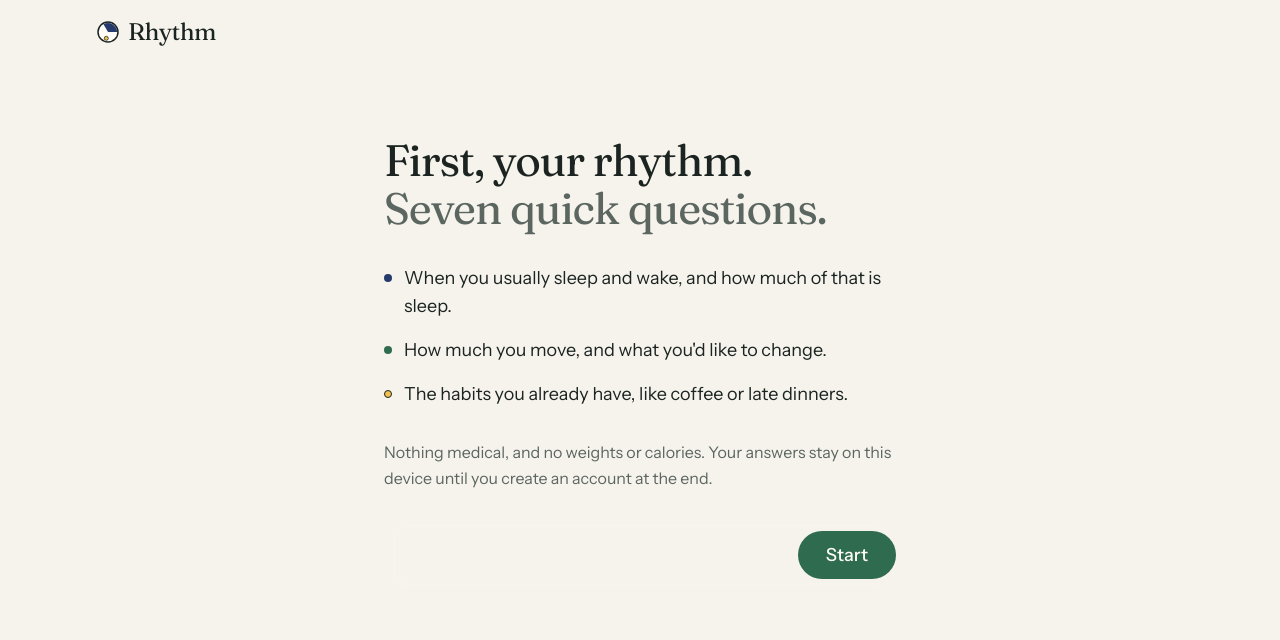
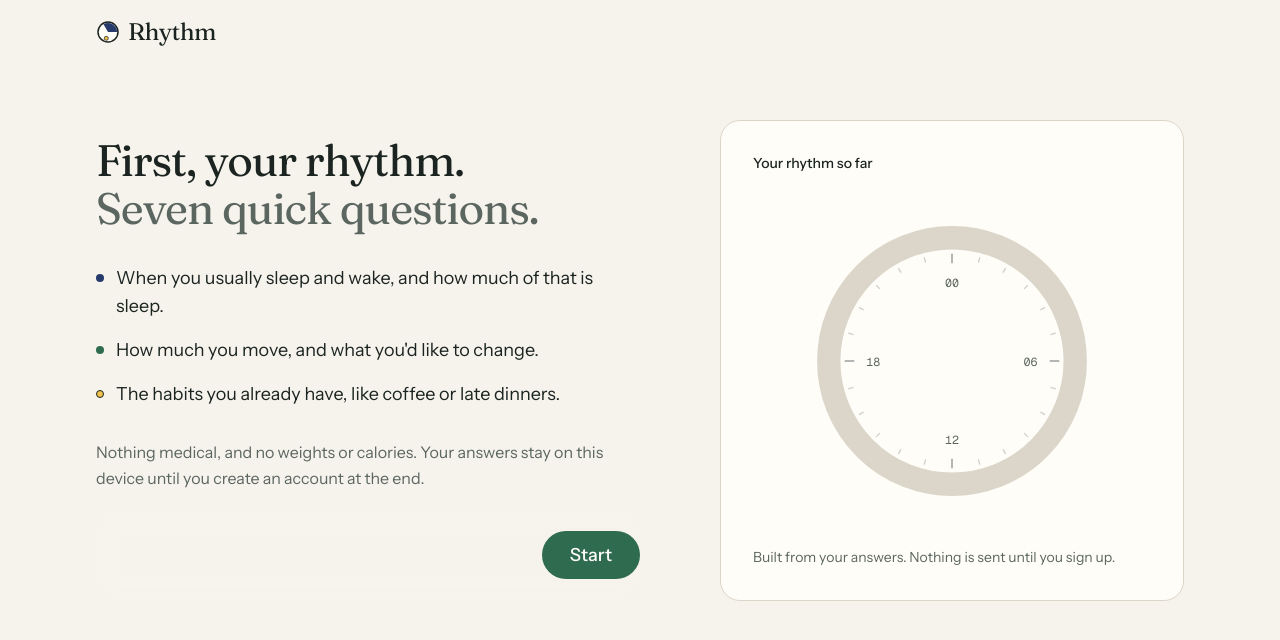
Before and after one commit to mnahsanofficial/rhythm-health, a Next.js app in the folder frontend/: page /onboarding in a window 1280 px wide. Shown: the top 640 px of the page. Built offline with nearby package versions, Linux system fonts and the light colour scheme.

Commit message:
feat(frontend): add sleep steps with a live rhythm ring
Bedtime, wake time and hours asleep feed the ring as they're
entered, so users see their day take shape while they answer.

```diff
--- a/frontend/src/components/onboarding/onboarding-flow.tsx
+++ b/frontend/src/components/onboarding/onboarding-flow.tsx
@@ -3,8 +3,10 @@
 import { AnimatePresence, motion, type Variants } from "motion/react";
 import { useEffect, useRef, useState, useSyncExternalStore } from "react";
 import { ProgressBar } from "@/components/onboarding/progress-bar";
-import { QUESTION_COUNT, STEPS } from "@/components/onboarding/steps";
+import { nightIsPlausible, QUESTION_COUNT, STEPS } from "@/components/onboarding/steps";
+import { RhythmRing } from "@/components/rhythm-ring";
 import { loadDraft, saveDraft, type OnboardingDraft } from "@/lib/onboarding/draft";
+import { placeHabits } from "@/lib/rhythm/habits";
 
 // Steps slide in the direction you're going, so back and forward feel different.
 const slide: Variants = {
@@ -55,11 +57,17 @@ function Flow() {
   const canContinue = current ? current.isAnswered(draft) && step < STEPS.length : true;
 
   return (
+    <div className="mx-auto grid w-full max-w-6xl flex-1 px-4 sm:px-8 lg:grid-cols-[minmax(0,34rem)_1fr] lg:gap-20">
       <form
-      className="mx-auto flex w-full max-w-xl flex-1 flex-col px-4 sm:px-8"
+        className="flex flex-col"
         onSubmit={(e) => {
           e.preventDefault();
-        if (canContinue) go(step + 1);
+          if (!canContinue) return;
+          if (current?.complete) {
+            const patch = current.complete(draft);
+            setDraft((d) => ({ ...d, ...patch }));
+          }
+          go(step + 1);
         }}
       >
         <div className="h-6 pt-2">{current && <ProgressBar current={step} total={QUESTION_COUNT} />}</div>
@@ -116,6 +124,27 @@ function Flow() {
           </button>
         </div>
       </form>
+      <RhythmPanel draft={draft} />
+    </div>
+  );
+}
+
+/** Wide screens: the ring sits beside the questions and fills in as each answer arrives. */
+function RhythmPanel({ draft }: { draft: OnboardingDraft }) {
+  return (
+    <aside aria-label="Your rhythm so far" className="hidden lg:block">
+      <div className="sticky top-8 mt-14 rounded-card border border-line bg-paper p-8">
+        <p className="text-caption font-medium text-ink">Your rhythm so far</p>
+        <div className="mx-auto mt-4 max-w-[340px]">
+          <RhythmRing
+            schedule={nightIsPlausible(draft) ? draft.usual_sleep_schedule : undefined}
+            sleepHours={draft.usual_sleep_hours}
+            habits={placeHabits(draft.regular_habits ?? [])}
+          />
+        </div>
+        <p className="mt-4 text-caption text-muted">Built from your answers. Nothing is sent until you sign up.</p>
+      </div>
+    </aside>
   );
 }
 
--- a/frontend/src/components/onboarding/steps.tsx
+++ b/frontend/src/components/onboarding/steps.tsx
@@ -1,7 +1,10 @@
 "use client";
 
 import { ChoiceGroup } from "@/components/onboarding/choice-group";
+import { RhythmRing } from "@/components/rhythm-ring";
 import type { OnboardingDraft } from "@/lib/onboarding/draft";
+import { placeHabits } from "@/lib/rhythm/habits";
+import { formatDuration, formatHours, minutesBetween } from "@/lib/rhythm/time";
 import type { AgeRange } from "@/lib/types/api";
 
 export type StepProps = {
@@ -14,6 +17,8 @@ export type Step = {
   question: string;
   why: string;
   isAnswered: (draft: OnboardingDraft) => boolean;
+  /** Fields to save when leaving the step forward, e.g. a suggested value the user accepted as is. */
+  complete?: (draft: OnboardingDraft) => OnboardingDraft;
   Body: (props: StepProps) => React.ReactNode;
 };
 
@@ -37,6 +42,138 @@ function AgeBody({ draft, update }: StepProps) {
   );
 }
 
+// A night shorter than 3 hours or longer than 14 is almost always a mistyped time.
+const MIN_NIGHT_MIN = 3 * 60;
+const MAX_NIGHT_MIN = 14 * 60;
+
+function nightMinutes(draft: OnboardingDraft): number | null {
+  const s = draft.usual_sleep_schedule;
+  return s?.bedtime && s.wake_time ? minutesBetween(s.bedtime, s.wake_time) : null;
+}
+
+export function nightIsPlausible(draft: OnboardingDraft) {
+  const m = nightMinutes(draft);
+  return m !== null && m >= MIN_NIGHT_MIN && m <= MAX_NIGHT_MIN;
+}
+
+/** Time in bed minus half an hour, rounded down to the half hour: a fair first guess at actual sleep. */
+function suggestedSleepHours(draft: OnboardingDraft): number {
+  const m = nightMinutes(draft) ?? 8 * 60;
+  return Math.max(MIN_HOURS, Math.min(MAX_HOURS, Math.floor(((m - 30) / 60) * 2) / 2));
+}
+
+/** Ring shown inside the sleep steps on phones; on wide screens the side panel shows it instead. */
+function InlineRing({ draft }: { draft: OnboardingDraft }) {
+  return (
+    <div className="mx-auto mt-8 w-full max-w-[260px] lg:hidden">
+      <RhythmRing
+        schedule={nightIsPlausible(draft) ? draft.usual_sleep_schedule : undefined}
+        sleepHours={draft.usual_sleep_hours}
+        habits={placeHabits(draft.regular_habits ?? [])}
+      />
+    </div>
+  );
+}
+
+function ScheduleBody({ draft, update }: StepProps) {
+  const schedule = { bedtime: "", wake_time: "", ...draft.usual_sleep_schedule };
+  const minutes = nightMinutes(draft);
+  // New times mean a new guess at hours asleep, so clear any earlier one.
+  const set = (patch: Partial<typeof schedule>) =>
+    update({ usual_sleep_schedule: { ...schedule, ...patch }, usual_sleep_hours: undefined });
+
+  return (
+    <>
+      <div className="grid grid-cols-2 gap-3">
+        <TimeField label="Bedtime" value={schedule.bedtime} onChange={(bedtime) => set({ bedtime })} />
+        <TimeField label="Wake time" value={schedule.wake_time} onChange={(wake_time) => set({ wake_time })} />
+      </div>
+      <p aria-live="polite" className="mt-3 min-h-6 text-body text-muted">
+        {minutes === null
+          ? ""
+          : nightIsPlausible(draft)
+            ? `That's ${formatDuration(minutes)} in bed.`
+            : `That's ${formatDuration(minutes)} in bed. Check the times?`}
+      </p>
+      <InlineRing draft={draft} />
+    </>
+  );
+}
+
+function TimeField({ label, value, onChange }: { label: string; value: string; onChange: (v: string) => void }) {
+  return (
+    <label className="flex flex-col gap-1.5">
+      <span className="text-caption font-medium text-ink">{label}</span>
+      <input
+        type="time"
+        required
+        value={value}
+        onChange={(e) => onChange(e.target.value)}
+        className="min-h-14 w-full rounded-card border border-line bg-paper px-4 font-mono text-lead text-ink tabular-nums focus-visible:border-moss"
+      />
+    </label>
+  );
+}
+
+const MIN_HOURS = 3;
+const MAX_HOURS = 12;
+
+function HoursBody({ draft, update }: StepProps) {
+  const hours = draft.usual_sleep_hours ?? suggestedSleepHours(draft);
+  const minutesInBed = nightMinutes(draft) ?? 0;
+  const inBed = formatDuration(minutesInBed);
+  // Can't sleep longer than you're in bed: cap at the night, to the half hour below.
+  const max = Math.min(MAX_HOURS, Math.floor((minutesInBed / 60) * 2) / 2);
+  const set = (h: number) => update({ usual_sleep_hours: Math.max(MIN_HOURS, Math.min(max, h)) });
+
+  return (
+    <>
+      <div className="flex items-center justify-between gap-4 rounded-card border border-line bg-paper p-3">
+        <StepperButton label="Half an hour less" disabled={hours <= MIN_HOURS} onClick={() => set(hours - 0.5)}>
+          −
+        </StepperButton>
+        <output aria-live="polite" className="text-center">
+          <span className="block font-display text-display-sm tabular-nums">{formatHours(hours)}</span>
+          <span className="block text-caption text-muted">hours asleep</span>
+        </output>
+        <StepperButton label="Half an hour more" disabled={hours >= max} onClick={() => set(hours + 0.5)}>
+          +
+        </StepperButton>
+      </div>
+      <p className="mt-3 text-body text-muted">
+        {hours === suggestedSleepHours(draft)
+          ? `Our guess from ${inBed} in bed. Change it if it's off.`
+          : `Out of ${inBed} in bed.`}
+      </p>
+      <InlineRing draft={draft} />
+    </>
+  );
+}
+
+function StepperButton({
+  label,
+  disabled,
+  onClick,
+  children,
+}: {
+  label: string;
+  disabled: boolean;
+  onClick: () => void;
+  children: React.ReactNode;
+}) {
+  return (
+    <button
+      type="button"
+      aria-label={label}
+      disabled={disabled}
+      onClick={onClick}
+      className="grid size-14 shrink-0 place-items-center rounded-full bg-moss-tint text-headline text-moss transition-[background-color,scale] hover:bg-moss hover:text-paper active:scale-95 disabled:opacity-40 disabled:hover:bg-moss-tint disabled:hover:text-moss"
+    >
+      {children}
+    </button>
+  );
+}
+
 /** Questions in order. Each one fills one profile field (TRD §12.1). */
 export const STEPS: Step[] = [
   {
@@ -46,6 +183,21 @@ export const STEPS: Step[] = [
     isAnswered: (d) => Boolean(d.age_range),
     Body: AgeBody,
   },
+  {
+    id: "schedule",
+    question: "When do you usually sleep?",
+    why: "On a normal workday. Rough times are fine.",
+    isAnswered: nightIsPlausible,
+    complete: (d) => ({ usual_sleep_hours: d.usual_sleep_hours ?? suggestedSleepHours(d) }),
+    Body: ScheduleBody,
+  },
+  {
+    id: "hours",
+    question: "How much of that is actual sleep?",
+    why: "Most people sleep a little less than they're in bed. A guess is fine.",
+    isAnswered: nightIsPlausible,
+    Body: HoursBody,
+  },
 ];
 
 /** Questions planned in total, so progress is honest from the first one. */
--- a/frontend/src/components/rhythm-ring.tsx
+++ b/frontend/src/components/rhythm-ring.tsx
@@ -1,7 +1,16 @@
 "use client";
 
-import { motion, useReducedMotion, type Variants } from "motion/react";
-import { arcPath, formatHours, pointAt, toMinutes } from "@/lib/rhythm/time";
+import {
+  animate,
+  motion,
+  useInView,
+  useMotionValue,
+  useReducedMotion,
+  useTransform,
+  type MotionValue,
+} from "motion/react";
+import { useEffect, useRef } from "react";
+import { formatHours, minutesBetween, pointAt, toMinutes } from "@/lib/rhythm/time";
 import type { HabitPreset } from "@/lib/rhythm/habits";
 import type { SleepSchedule } from "@/lib/types/api";
 
@@ -15,50 +24,137 @@ const HOUR_LABELS = [
   { minutes: 720, text: "12" },
   { minutes: 1080, text: "18" },
 ];
+const settle = { type: "spring", stiffness: 120, damping: 22 } as const;
 
-const nightVariants: Variants = {
-  hidden: { pathLength: 0 },
-  shown: { pathLength: 1, transition: { duration: 1.1, ease: [0.22, 1, 0.36, 1] } },
+type Props = {
+  schedule?: SleepSchedule;
+  sleepHours?: number;
+  habits: HabitPreset[];
 };
 
-const markerVariants: Variants = {
-  hidden: { opacity: 0, scale: 0.4 },
-  shown: (i: number) => ({
-    opacity: 1,
-    scale: 1,
-    transition: { delay: 0.9 + i * 0.12, type: "spring", stiffness: 420, damping: 22 },
-  }),
-};
+/**
+ * A person's day on a 24-hour dial: the night they sleep, and habits placed at their times.
+ * It draws in when it first comes into view, then follows any change to the answers,
+ * so during onboarding the ring visibly builds from what the user enters.
+ */
+export function RhythmRing({ schedule, sleepHours, habits }: Props) {
+  const ref = useRef<SVGSVGElement>(null);
+  const inView = useInView(ref, { once: true, amount: 0.5 });
+  const reduce = useReducedMotion();
 
-type Props = {
-  schedule: SleepSchedule;
-  sleepHours: number;
-  habits: HabitPreset[];
-  /** Draw the ring in when it first scrolls into view. */
-  drawIn?: boolean;
-};
+  // Night arc = a circle stroke, rotated to bedtime, dashed to the length of the night.
+  const startDeg = schedule ? (toMinutes(schedule.bedtime) / 1440) * 360 : 0;
+  const spanFraction = schedule ? minutesBetween(schedule.bedtime, schedule.wake_time) / 1440 : 0;
+  const rotate = useMotionValue(startDeg);
+  const span = useMotionValue(0);
+  const hours = useMotionValue(sleepHours ?? 0);
+  const hoursText = useTransform(hours, (h) => formatHours(Math.round(h * 2) / 2));
 
-/** A person's day on a 24-hour dial: the night they sleep, and the habits placed at their times. */
-export function RhythmRing({ schedule, sleepHours, habits, drawIn = true }: Props) {
-  const reduce = useReducedMotion();
-  const animate = drawIn && !reduce;
-  const night = arcPath(schedule.bedtime, schedule.wake_time, C, C, R_TRACK);
-  const label =
-    `Sleep from ${schedule.bedtime} to ${schedule.wake_time}, about ${formatHours(sleepHours)} hours.` +
-    (habits.length ? ` Habits: ${habits.map((h) => `${h.label} (${h.time})`).join(", ")}.` : "");
+  useEffect(() => {
+    if (!inView) return;
+    // Turn the short way round, so 23:30 → 00:30 moves forward an hour, not back 23.
+    const delta = ((((startDeg - rotate.get()) % 360) + 540) % 360) - 180;
+    if (reduce) {
+      rotate.jump(rotate.get() + delta);
+      span.jump(spanFraction);
+      return;
+    }
+    const a = animate(rotate, rotate.get() + delta, settle);
+    const b = animate(span, spanFraction, { duration: span.get() === 0 ? 1.1 : 0.5, ease: [0.22, 1, 0.36, 1] });
+    return () => {
+      a.stop();
+      b.stop();
+    };
+  }, [inView, reduce, startDeg, spanFraction, rotate, span]);
+
+  useEffect(() => {
+    if (sleepHours === undefined) return;
+    if (reduce) {
+      hours.jump(sleepHours);
+      return;
+    }
+    const a = animate(hours, sleepHours, { duration: 0.4, ease: "easeOut" });
+    return () => a.stop();
+  }, [sleepHours, reduce, hours]);
+
+  const label = schedule
+    ? `Sleep from ${schedule.bedtime} to ${schedule.wake_time}` +
+      (sleepHours !== undefined ? `, about ${formatHours(sleepHours)} hours.` : ".") +
+      (habits.length ? ` Habits: ${habits.map((h) => `${h.label} (${h.time})`).join(", ")}.` : "")
+    : "Your rhythm will appear here as you answer.";
 
   return (
-    <motion.svg
-      viewBox={`0 0 ${SIZE} ${SIZE}`}
-      role="img"
-      aria-label={label}
-      className="h-auto w-full"
-      initial={animate ? "hidden" : "shown"}
-      whileInView="shown"
-      viewport={{ once: true, amount: 0.5 }}
-    >
+    <svg ref={ref} viewBox={`0 0 ${SIZE} ${SIZE}`} role="img" aria-label={label} className="h-auto w-full">
       <circle cx={C} cy={C} r={R_TRACK} fill="none" stroke="var(--color-line)" strokeWidth={22} />
+      <Ticks />
 
+      {schedule && <NightArc rotate={rotate} span={span} />}
+
+      {habits.map((habit, i) => {
+        const p = pointAt(toMinutes(habit.time), C, C, R_MARKERS);
+        return (
+          <motion.circle
+            key={habit.label}
+            cx={p.x}
+            cy={p.y}
+            r={7}
+            fill="var(--color-sun)"
+            stroke="var(--color-ink)"
+            strokeWidth={1.5}
+            initial={reduce ? false : { opacity: 0, scale: 0.4 }}
+            animate={inView ? { opacity: 1, scale: 1 } : undefined}
+            transition={{ delay: 0.9 + i * 0.12, type: "spring", stiffness: 420, damping: 22 }}
+            style={{ transformOrigin: `${p.x}px ${p.y}px` }}
+          />
+        );
+      })}
+
+      {sleepHours !== undefined ? (
+        <>
+          <text x={C} y={C + 4} textAnchor="middle" className="fill-ink font-display text-[48px] tabular-nums">
+            <motion.tspan>{hoursText}</motion.tspan>
+            <tspan className="fill-muted font-sans text-[18px]"> h</tspan>
+          </text>
+          <text x={C} y={C + 30} textAnchor="middle" className="fill-muted font-sans text-[13px]">
+            usual sleep
+          </text>
+        </>
+      ) : (
+        schedule && (
+          <text x={C} y={C + 5} textAnchor="middle" className="fill-muted font-mono text-[13px] tabular-nums">
+            {schedule.bedtime}–{schedule.wake_time}
+          </text>
+        )
+      )}
+    </svg>
+  );
+}
+
+function NightArc({ rotate, span }: { rotate: MotionValue<number>; span: MotionValue<number> }) {
+  // A circle's stroke starts at 3 o'clock; -90° puts the start of the dash at midnight.
+  const fromTop = useTransform(rotate, (deg) => deg - 90);
+  const dash = useTransform(span, (s) => `${s} ${1 - s}`);
+  // A round cap on a zero-length dash still draws a dot, so hide the arc until it has length.
+  const opacity = useTransform(span, (s) => (s > 0.002 ? 1 : 0));
+  return (
+    <motion.circle
+      cx={C}
+      cy={C}
+      r={R_TRACK}
+      fill="none"
+      stroke="var(--color-night)"
+      strokeWidth={22}
+      strokeLinecap="round"
+      pathLength={1}
+      strokeDasharray={dash}
+      style={{ rotate: fromTop, opacity }}
+    />
+  );
+}
+
+function Ticks() {
+  return (
+    <>
       {Array.from({ length: 24 }, (_, hour) => {
         const major = hour % 6 === 0;
         const inner = pointAt(hour * 60, C, C, R_TRACK - 15);
@@ -76,7 +172,6 @@ export function RhythmRing({ schedule, sleepHours, habits, drawIn = true }: Prop
           />
         );
       })}
-
       {HOUR_LABELS.map(({ minutes, text }) => {
         const p = pointAt(minutes, C, C, R_TRACK - 42);
         return (
@@ -92,41 +187,6 @@ export function RhythmRing({ schedule, sleepHours, habits, drawIn = true }: Prop
           </text>
         );
       })}
-
-      <motion.path
-        d={night}
-        fill="none"
-        stroke="var(--color-night)"
-        strokeWidth={22}
-        strokeLinecap="round"
-        variants={nightVariants}
-      />
-
-      {habits.map((habit, i) => {
-        const p = pointAt(toMinutes(habit.time), C, C, R_MARKERS);
-        return (
-          <motion.circle
-            key={habit.label}
-            cx={p.x}
-            cy={p.y}
-            r={7}
-            fill="var(--color-sun)"
-            stroke="var(--color-ink)"
-            strokeWidth={1.5}
-            custom={i}
-            variants={markerVariants}
-            style={{ transformOrigin: `${p.x}px ${p.y}px` }}
-          />
-        );
-      })}
-
-      <text x={C} y={C + 4} textAnchor="middle" className="fill-ink font-display text-[48px] tabular-nums">
-        {formatHours(sleepHours)}
-        <tspan className="fill-muted font-sans text-[18px]"> h</tspan>
-      </text>
-      <text x={C} y={C + 30} textAnchor="middle" className="fill-muted font-sans text-[13px]">
-        usual sleep
-      </text>
-    </motion.svg>
+    </>
   );
 }
--- a/frontend/src/lib/rhythm/time.ts
+++ b/frontend/src/lib/rhythm/time.ts
@@ -22,15 +22,14 @@ export function pointAt(minutes: number, cx: number, cy: number, r: number) {
   return { x: round(cx + r * Math.sin(a)), y: round(cy - r * Math.cos(a)) };
 }
 
-/** SVG path for the clockwise arc from `from` to `to`. */
-export function arcPath(from: ClockTime, to: ClockTime, cx: number, cy: number, r: number): string {
-  const start = pointAt(toMinutes(from), cx, cy, r);
-  const end = pointAt(toMinutes(to), cx, cy, r);
-  const largeArc = minutesBetween(from, to) > DAY_MINUTES / 2 ? 1 : 0;
-  return `M ${start.x} ${start.y} A ${r} ${r} 0 ${largeArc} 1 ${end.x} ${end.y}`;
-}
-
 /** 7.5 → "7.5", 8 → "8". */
 export function formatHours(hours: number): string {
   return Number.isInteger(hours) ? String(hours) : hours.toFixed(1);
 }
+
+/** 465 → "7 h 45 min", 480 → "8 h". For durations people read, not compute with. */
+export function formatDuration(minutes: number): string {
+  const h = Math.floor(minutes / 60);
+  const m = Math.round(minutes % 60);
+  return m ? `${h} h ${m} min` : `${h} h`;
+}
```
Also changed, not shown: frontend/src/app/globals.css (+7 -4 lines), 1 other file (tests, documents, lock files or other folders). Lines whose indentation alone changed are shown as unchanged.
